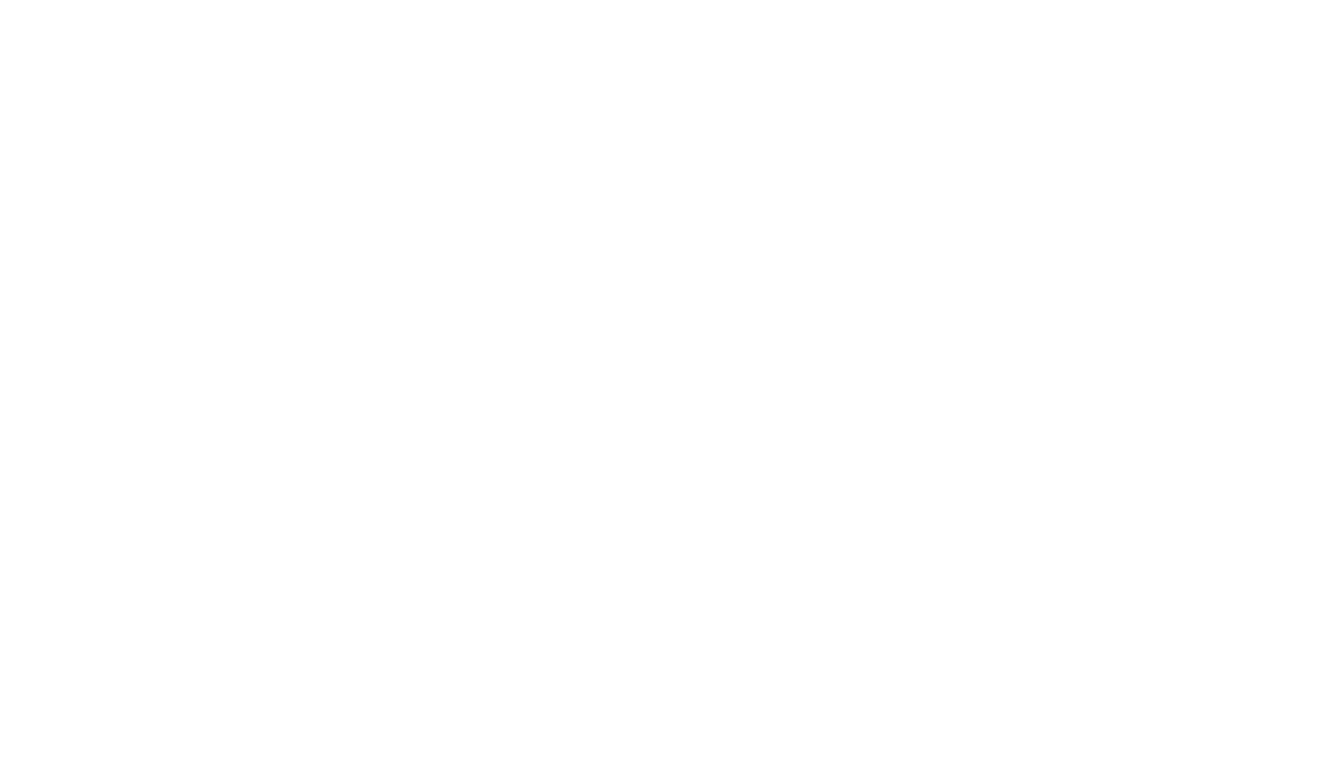
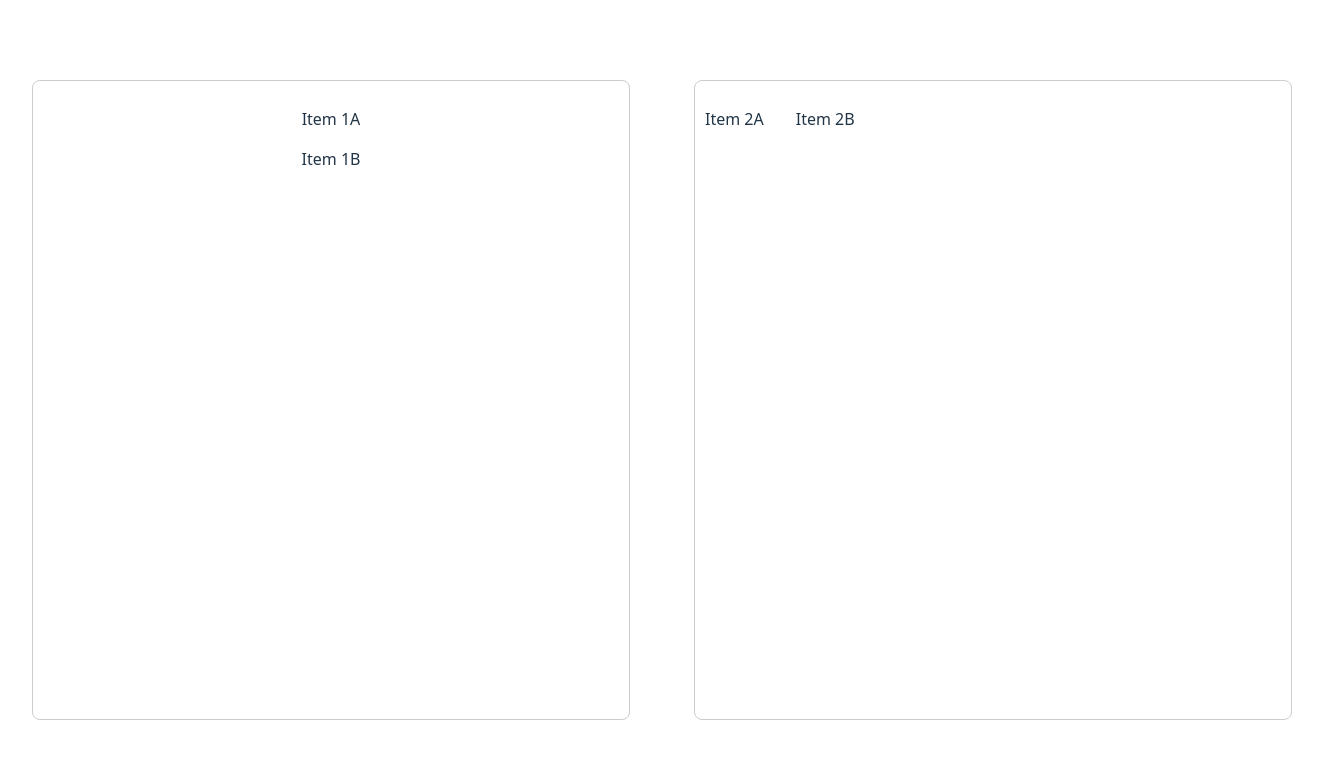
Before and after one commit to kyqpham/legaLLy, a React (Vite) app: page /simplify in a window 1280 px wide. Shown: the top 758 px of the page, 1344 px wide, since content can reach past the window. Built offline with nearby package versions, Linux system fonts and the light colour scheme.

Commit message:
split screen for second screen

```diff
--- a/src/Simplify.jsx
+++ b/src/Simplify.jsx
@@ -2,9 +2,49 @@
 
 const Simplify = () => {
   const userInput = localStorage.getItem('userInput');
+
   return (
-    <div >
-      <h2> {userInput} </h2>
+    <div>
+      <section style={{
+        display: 'flex',
+        justifyContent: 'space-between',
+        gap: '20px',
+        flexDirection: 'row',
+        height: '80vh',
+        width: '100vw',
+      }}>
+
+        <div
+          style={{
+            gap: '10px',
+            width: '45%',
+            padding: '10px',
+            borderRadius: '8px',
+            border: '1px solid #ccc',
+          }}
+        >
+          <p>Item 1A</p>
+          <p>Item 1B</p>
+          <p>{userInput}</p>
+        </div>
+
+        <div
+          style={{
+            display: 'flex',
+            flexDirection: 'row',
+            gap: '2rem',
+            width: '45%',
+            padding: '10px',
+            borderRadius: '8px',
+            marginRight: '20px',
+            border: '1px solid #ccc'
+          }}
+        >
+          <p>Item 2A</p>
+          <p>Item 2B</p>
+        </div>
+
+      </section>
     </div>
   );
 };
```
